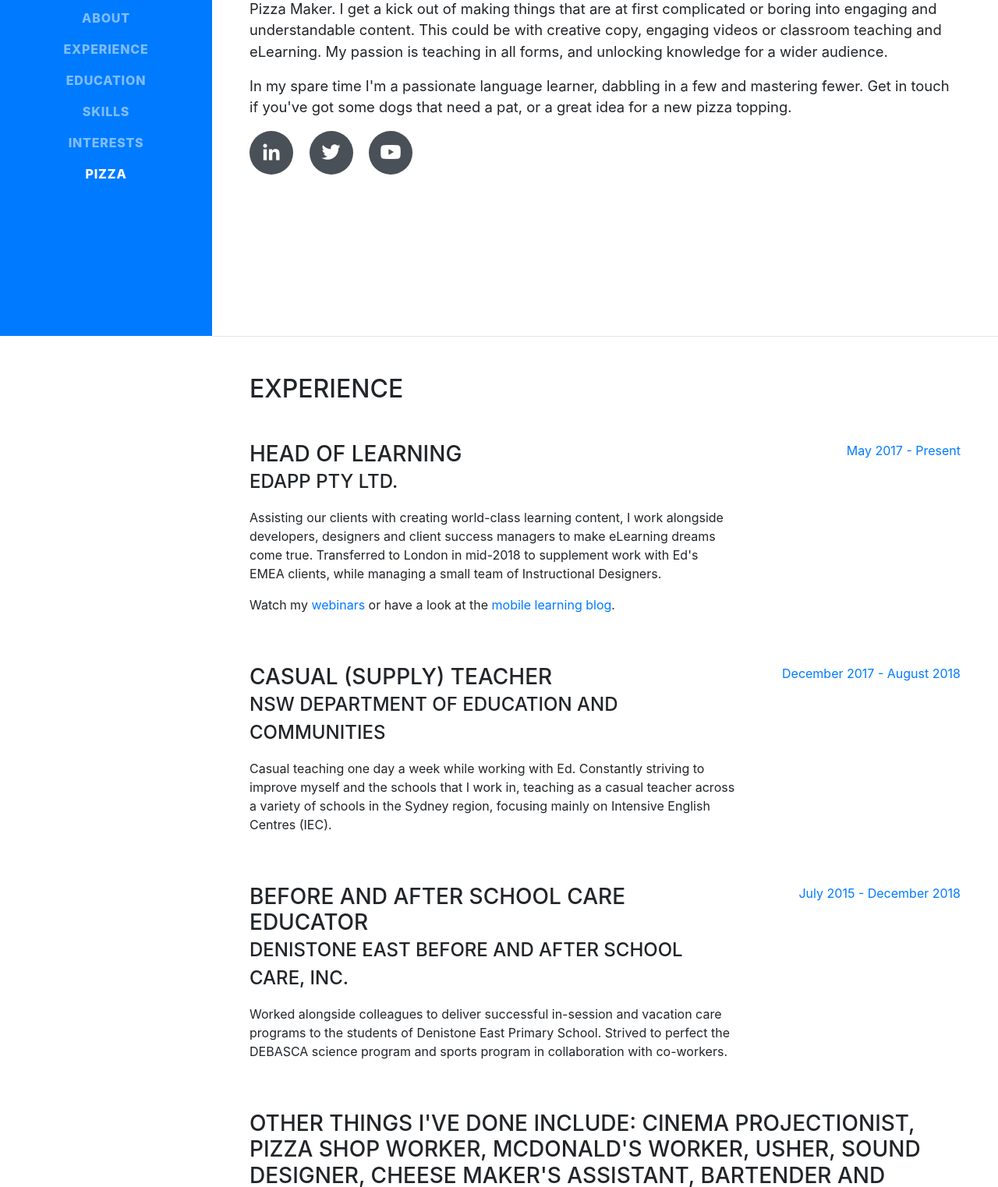
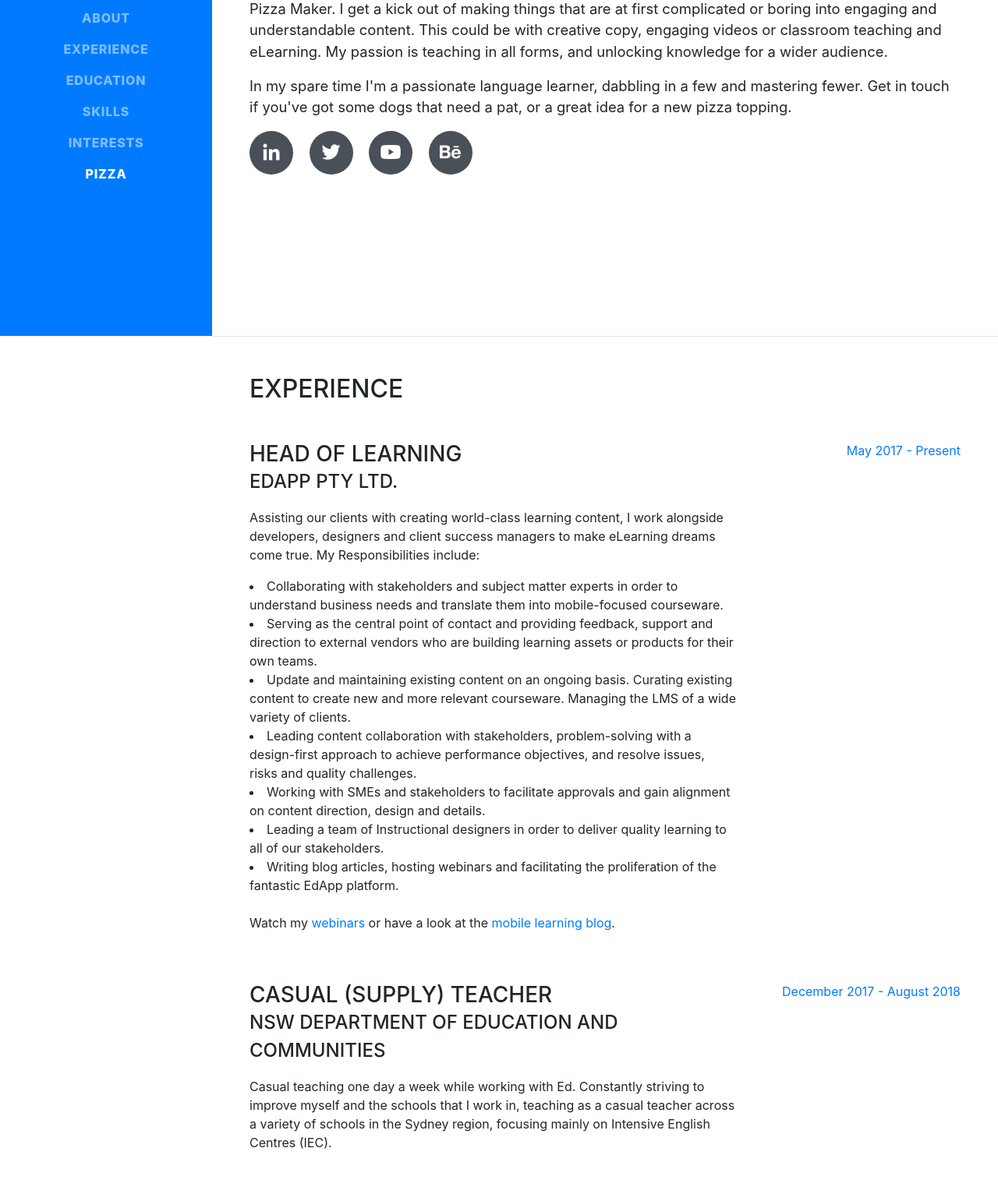
Before and after one commit to andrew-pizza/andrew-pizza.github.io, a website with bundled scripts: page index.html in a window 1280 px wide. Shown: the part 369-1892 px from the top of the page at 78% size. Built offline with nearby package versions, Linux system fonts and the light colour scheme; a web font is replaced by a local one.

Commit message:
few updates

```diff
--- a/index.html
+++ b/index.html
@@ -82,6 +82,9 @@
             <a href="https://www.youtube.com/channel/UCc9nWxdUP1vNT2GMvXXF3OQ">
               <i class="fab fa-youtube"></i>
             </a>
+            <a href="https://www.behance.net/asommerich/">
+              <i class="fab fa-behance"></i>
+             </a>
             </div>
       </section>
       <hr class="m-0">
@@ -92,8 +95,17 @@
             <div class="resume-content mr-auto">
               <h3 class="mb-0">Head of Learning</h3>
               <div class="subheading mb-3">EdApp Pty Ltd. </div>
-              <p>Assisting our clients with creating world-class learning content, I work alongside developers, designers and client success managers to make eLearning dreams come true. Transferred to London in mid-2018 to supplement work with Ed's EMEA clients, while managing a small team of Instructional Designers. </p>
-                <p>Watch my <a href="https://www.youtube.com/channel/UCgDNMep0ASddBGi7HV5-dJg">webinars</a> or have a look at the <a href="https://www.edapp.com/blog/">mobile learning blog</a>.</p>
+              <p>Assisting our clients with creating world-class learning content, I work alongside developers, designers and client success managers to make eLearning dreams come true. My Responsibilities include:</p>
+
+            <li>Collaborating with stakeholders and subject matter experts in order to understand business needs and translate them into mobile-focused courseware.</li>
+            <li>Serving as the central point of contact and providing feedback, support and direction to external vendors who are building learning assets or products for their own teams.</li>
+<li>Update and maintaining existing content on an ongoing basis. Curating existing content to create new and more relevant courseware. Managing the LMS of a wide variety of clients. </li>
+<li>Leading content collaboration with stakeholders, problem-solving with a design-first approach to achieve performance objectives, and resolve issues, risks and quality challenges.</li>
+<li>Working with SMEs and stakeholders to facilitate approvals and gain alignment on content direction, design and details.</li>
+<li>Leading a team of Instructional designers in order to deliver quality learning to all of our stakeholders. </li>
+<li>Writing blog articles, hosting webinars and facilitating the proliferation of the fantastic EdApp platform. </li>
+                <br>
+<p>Watch my <a href="https://www.youtube.com/channel/UCgDNMep0ASddBGi7HV5-dJg">webinars</a> or have a look at the <a href="https://www.edapp.com/blog/">mobile learning blog</a>.</p>
             </div>
             <div class="resume-date text-md-right">
               <span class="text-primary">May 2017 - Present</span>
```
